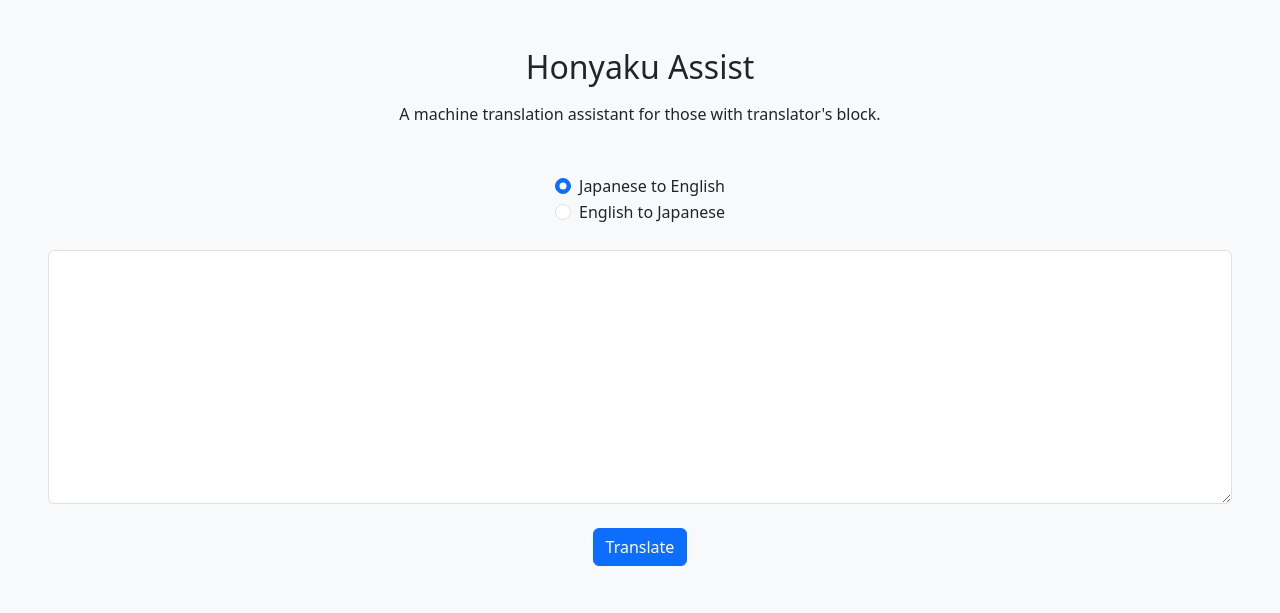
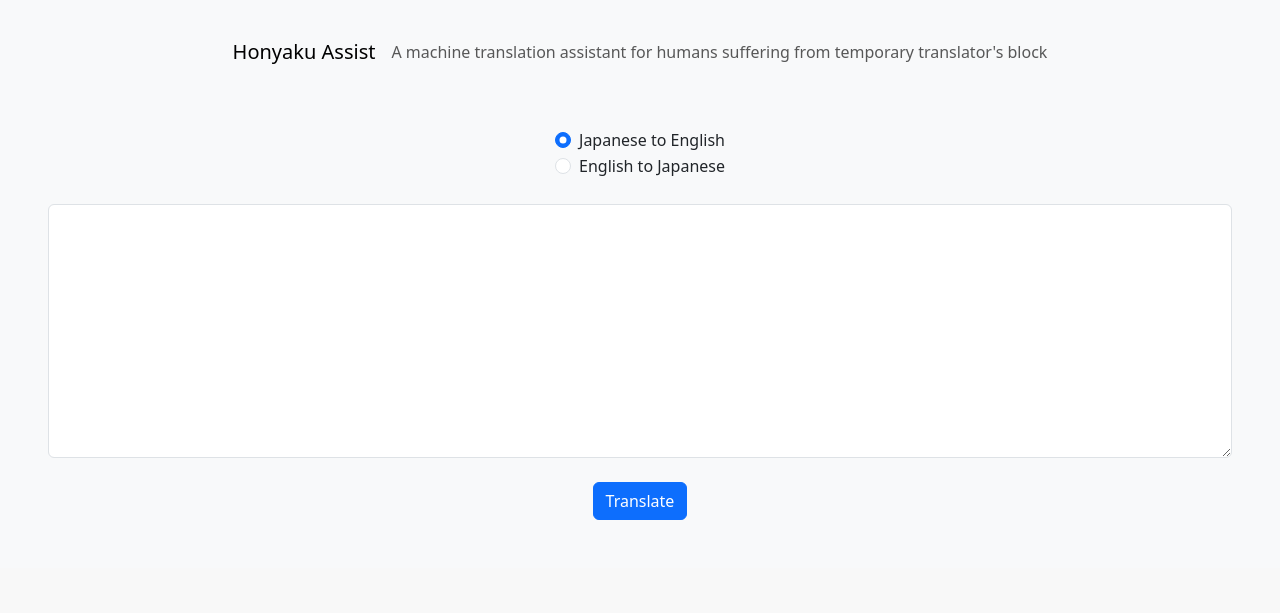
Before and after one commit to 4ka0/honyaku_assist, a Django app: page / in a window 1280 px wide. Shown: the top 613 px of the page. Run offline with Django 4.2, Linux system fonts and the light colour scheme; parts of the project's set-up code (start-up, migrations or seed data) failed here and were passed over; some libraries are stand-ins or nearby versions.

Commit message:
Navbar added

```diff
--- a/templates/base.html
+++ b/templates/base.html
@@ -22,10 +22,12 @@
                 <div class="row">
                     <div class="col bg-light px-5 pt-4 pb-5">
 
-                        <div class="text-center mt-4 mb-5">
-                            <h2 class="mb-3">Honyaku Assist</h2>
-                            <p>A machine translation assistant for those with translator's block.</p>
-                        </div>
+                        <nav class="navbar navbar-light mb-5 justify-content-center">
+                            <a class="navbar-brand" href="{% url 'input' %}">Honyaku Assist</a>
+                            <span class="navbar-text">
+                                A machine translation assistant for humans suffering from temporary translator's block
+                            </span>
+                        </nav>
 
                         {% block content %}
                         {% endblock %}
```
Also changed, not shown: templates/output.html (+5 -3 lines).
